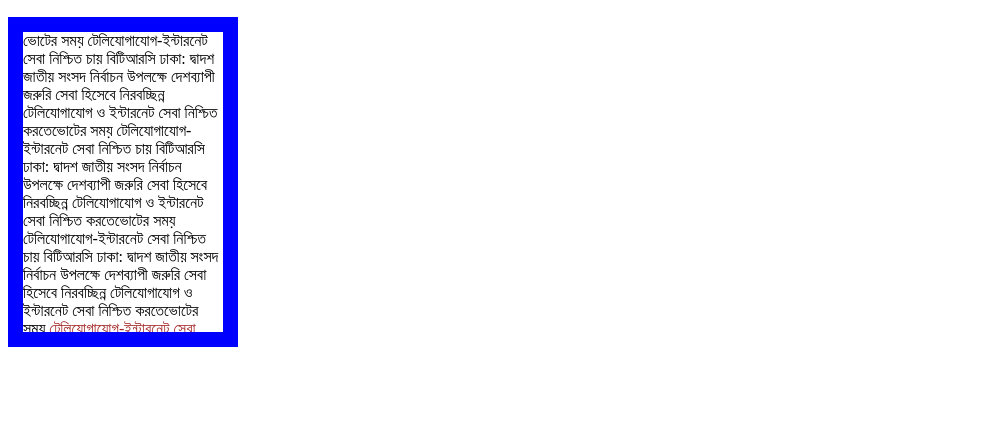
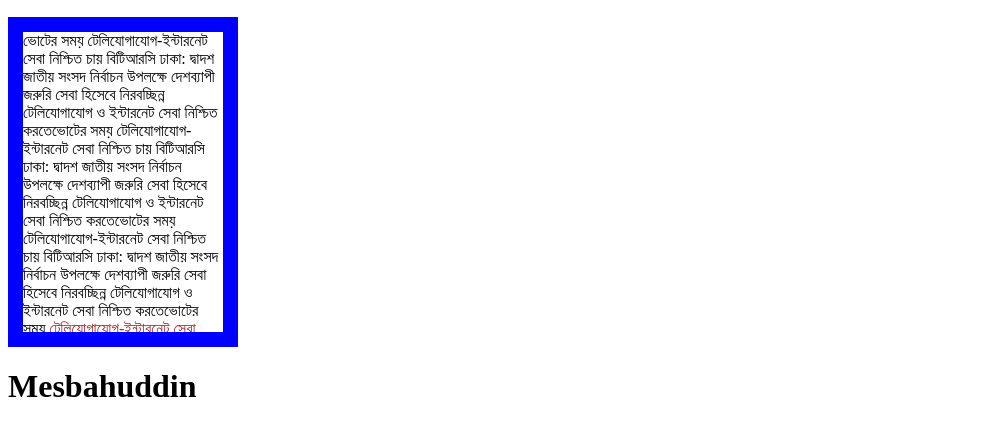
Before and after one commit to mesbah1992/html-project, a plain HTML site: page index.html in a window 1280 px wide. Shown: the part 1398-1825 px from the top of the page, without its empty margins (0-994 px from the left). Before the commit the page ends 1761 px from the top, so only its background shows below. Drawn offline with Linux system fonts and the light colour scheme.

Commit message:
my name add

```diff
--- a/index.html
+++ b/index.html
@@ -55,7 +55,7 @@
     ঢাকা: দ্বাদশ জাতীয় সংসদ নির্বাচন উপলক্ষে দেশব্যাপী জরুরি সেবা হিসেবে নিরবচ্ছিন্ন টেলিযোগাযোগ ও ইন্টারনেট সেবা নিশ্চিত করতে</p>
 
 
-
+<h1> Mesbahuddin </h1>
 
 
 
```
